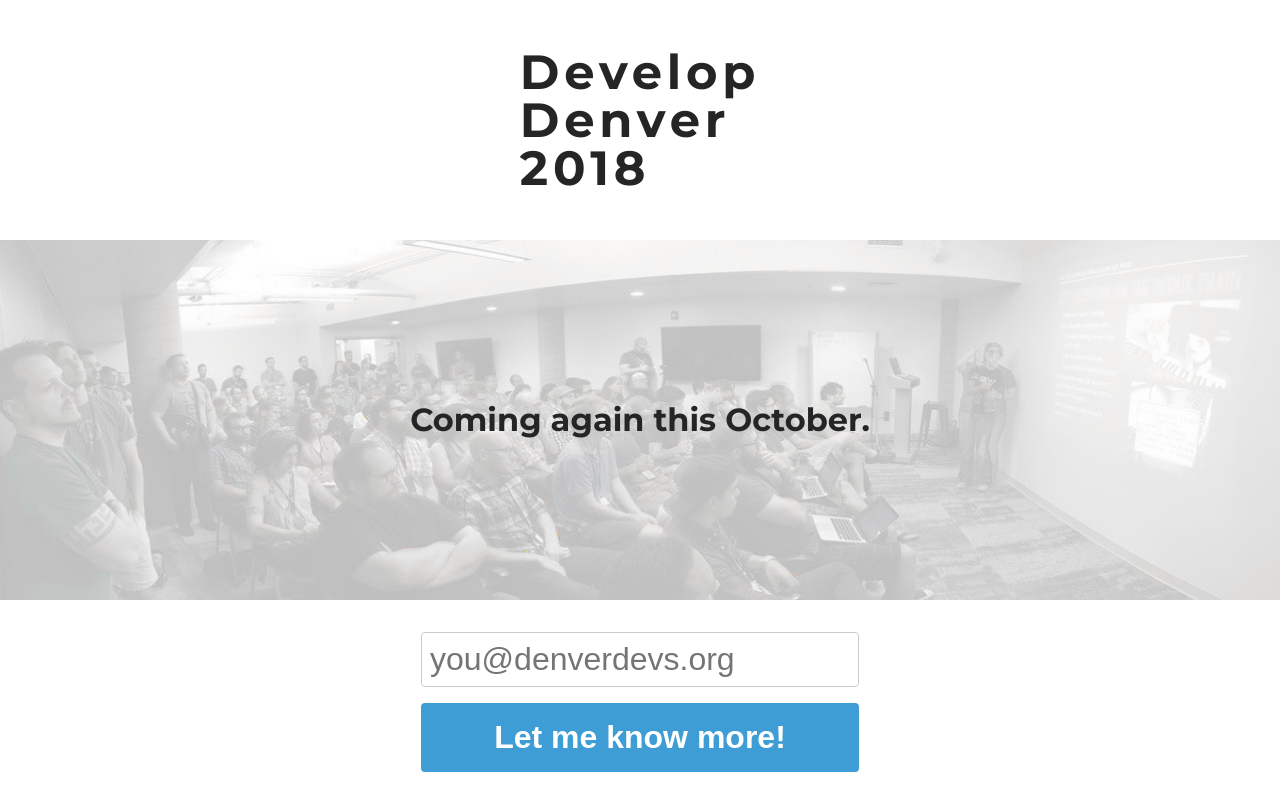
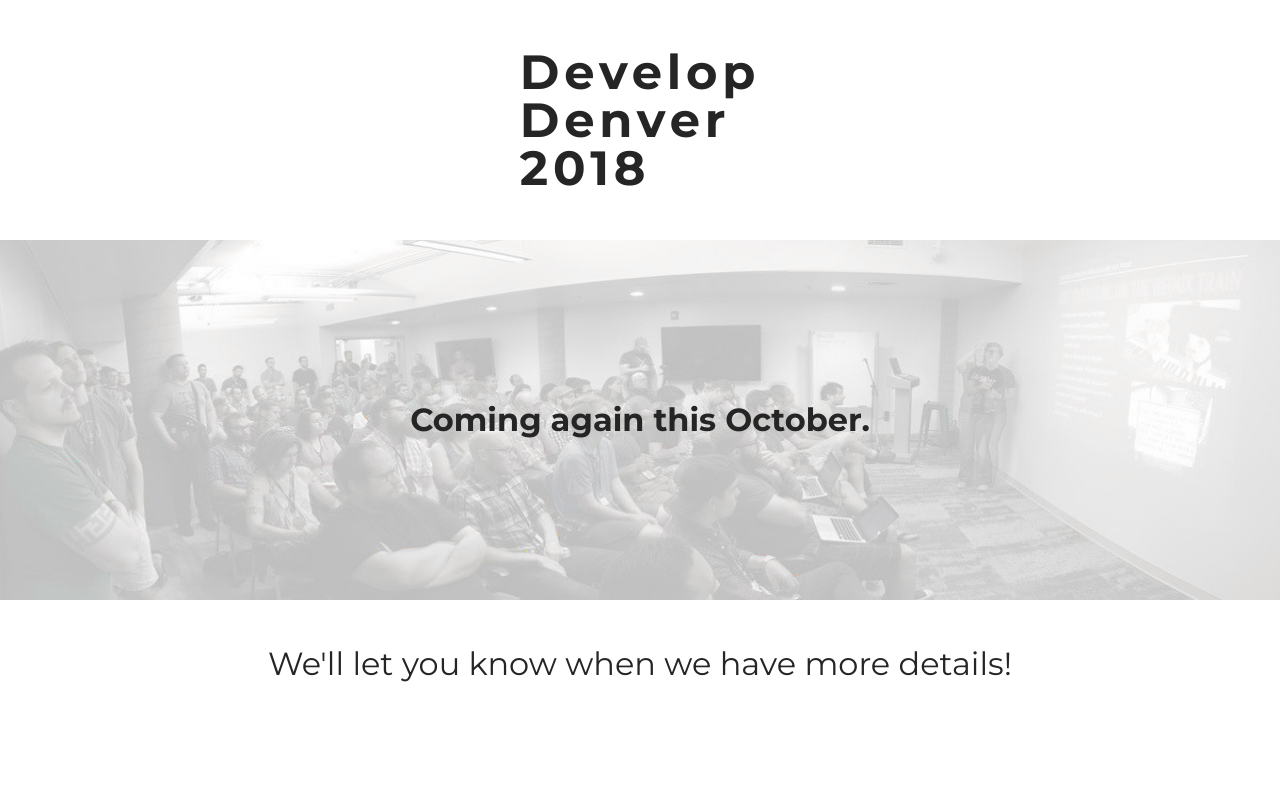
Before and after one commit to kylecoberly/develop-denver, a plain HTML site: page public/index.html in a window 1280 px wide. Both pictures are taken after typing "name@example.com" into the empty fields and a click on the input "Let me know more!". Shown: the top 800 px of the page. Drawn offline with Linux system fonts and the light colour scheme.

Commit message:
Hiding form when submitted

```diff
--- a/public/app.js
+++ b/public/app.js
@@ -1,4 +1,7 @@
-document.querySelector("form").addEventListener("submit", submitEmail);
+const $form = document.querySelector("form");
+const $message = document.querySelector(".message");
+
+$form.addEventListener("submit", submitEmail);
 
 function submitEmail(event){
     event.preventDefault();
@@ -9,5 +12,10 @@ function submitEmail(event){
 }
 
 function showMessage(message){
-    document.querySelector(".message").textContent = message;
+    hideForm();
+    $message.textContent = message;
 }
+
+function hideForm(){
+    $form.style.display = "none";
+}
--- a/public/style.css
+++ b/public/style.css
@@ -96,10 +96,15 @@ input {
     font-weight: 700;
     padding: 1rem;
     transition: all 0.2s;
-    margin-bottom: 8rem;
 }
 [type=submit]:hover {
     background-color: #d43e53;
+}
+
+.message {
+    text-align: center;
+    padding: 1rem;
+    font-size: 2rem;
 }
 
 label {
@@ -107,6 +112,7 @@ label {
 }
 
 footer {
+    margin-top: 8rem;
     background-color: #252525;
     color: #fff;
     grid-template-area: "footer";
```
